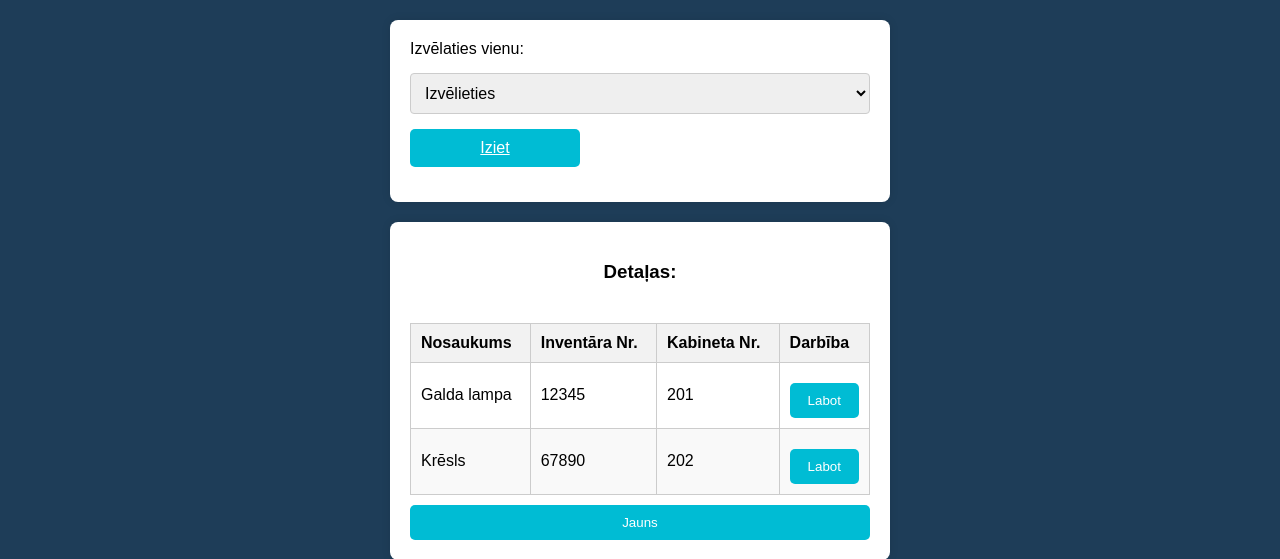
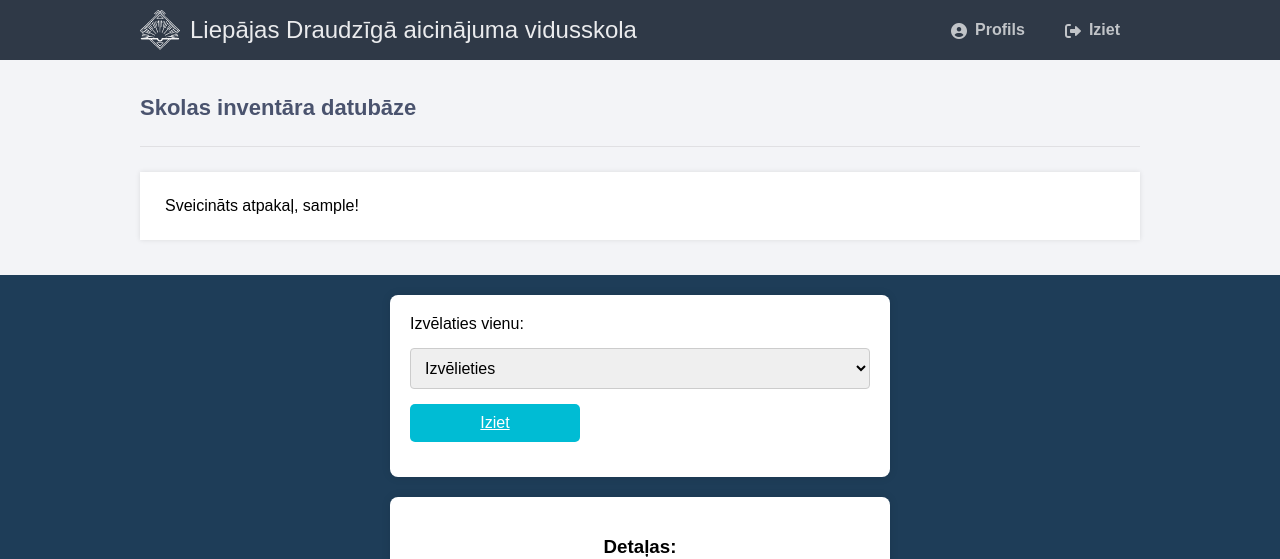
Before and after one commit to DJaJa0/PraksesProjekts, a PHP site: page /Inventars.php in a window 1280 px wide. Shown: the top 559 px of the page. Run offline with PHP 8.4, Linux system fonts and the light colour scheme; the visitor is signed in with stand-in values (Sample User, id 1).

Commit message:
Update Inventars.php

```diff
--- a/Inventars.php
+++ b/Inventars.php
@@ -15,9 +15,28 @@ if (!isset($_SESSION['loggedin'])) {
     <meta name="viewport" content="width=device-width, initial-scale=1.0">
     <title>DatuBāze</title>
     <link rel="stylesheet" href="assets/style2.css">
+    <link rel="stylesheet" href="https://cdnjs.cloudflare.com/ajax/libs/font-awesome/6.2.0/css/all.min.css" integrity="sha512-xh6O/CkQoPOWDdYTDqeRdPCVd1SpvCA9XXcUnZS2FmJNp1coAFzvtCN9BmamE+4aHK8yyUHUSCcJHgXloTyT2A==" crossorigin="anonymous" referrerpolicy="no-referrer">
     <script src="assets/script.js" defer></script>
 </head>
+
 <body>
+    <div class="loggedin">
+		<nav class="navtop">
+			<div>
+				<h1>
+                    <img src="assets/photos/icon.png" alt="Skolas logo" class="logo">
+                    Liepājas Draudzīgā aicinājuma vidusskola
+                </h1>
+				<a href="profile.php"><i class="fas fa-user-circle"></i>Profils</a>
+				<a href="logout.php"><i class="fas fa-sign-out-alt"></i>Iziet</a>
+			</div>
+		</nav>
+		<div class="content">
+			<h2>Skolas inventāra datubāze</h2>
+			<p>Sveicināts atpakaļ, <?=htmlspecialchars($_SESSION['name'], ENT_QUOTES)?>!</p>
+		</div>
+    </div>
+
     <form>
         <label for="inventars">Izvēlaties vienu:</label>
         <select name="inventars" id="inventars">
@@ -55,5 +74,7 @@ if (!isset($_SESSION['loggedin'])) {
 
 
 
+
+
 </body>
 </html>
```
